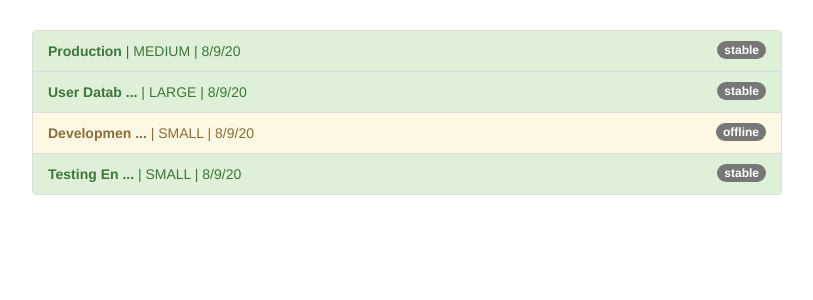
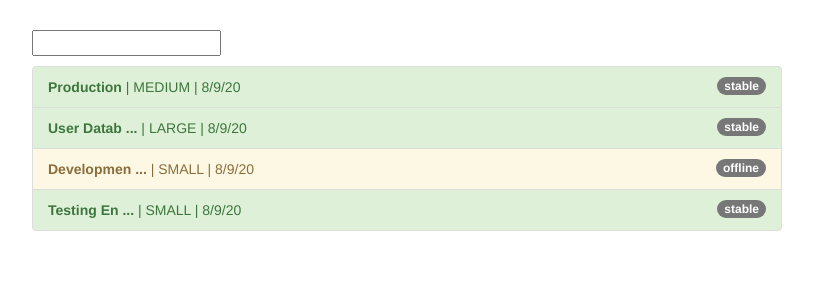
Before and after one commit to marcosJuniorPassarella/pipes-examples-angular, an Angular app: page / in a window 1280 px wide. Shown: the top 300 px of the page, without its empty margins (233-1046 px from the left). Built offline with nearby package versions, Linux system fonts and the light colour scheme.

Commit message:
Created filter pipe and implemented in aplication

```diff
--- a/src/app/app.component.html
+++ b/src/app/app.component.html
@@ -4,10 +4,15 @@
       style="margin-top: 3rem"
       class="col-xs-12 col-sm-10 col-md-8 col-sm-offset-1 col-md-offset-2"
     >
+      <input
+        style="margin-bottom: 1rem"
+        type="text"
+        [(ngModel)]="filteredStatus"
+      />
       <ul class="list-group">
         <li
           class="list-group-item"
-          *ngFor="let server of servers"
+          *ngFor="let server of servers | filter: filteredStatus:'status'"
           [ngClass]="getStatusClasses(server)"
         >
           <span class="badge">
--- a/src/app/app.component.ts
+++ b/src/app/app.component.ts
@@ -6,6 +6,7 @@ import { Component } from '@angular/core';
   styleUrls: ['./app.component.sass'],
 })
 export class AppComponent {
+  filteredStatus = '';
   servers = [
     {
       instanceType: 'medium',
--- /dev/null
+++ b/src/app/shared/pipes/filter.pipe.ts
@@ -0,0 +1,17 @@
+import { Pipe, PipeTransform } from '@angular/core';
+
+@Pipe({
+  name: 'filter',
+})
+export class FilterPipe implements PipeTransform {
+  transform(value: any, filterString: string, propName: string): any {
+    if (value.length === 0 || filterString === '') {
+      return value;
+    }
+    const resultArray = [];
+    for (const item of value) {
+      item[propName] === filterString && resultArray.push(item);
+    }
+    return resultArray;
+  }
+}
```
Also changed, not shown: src/app/app.module.ts (+5 -2 lines).
